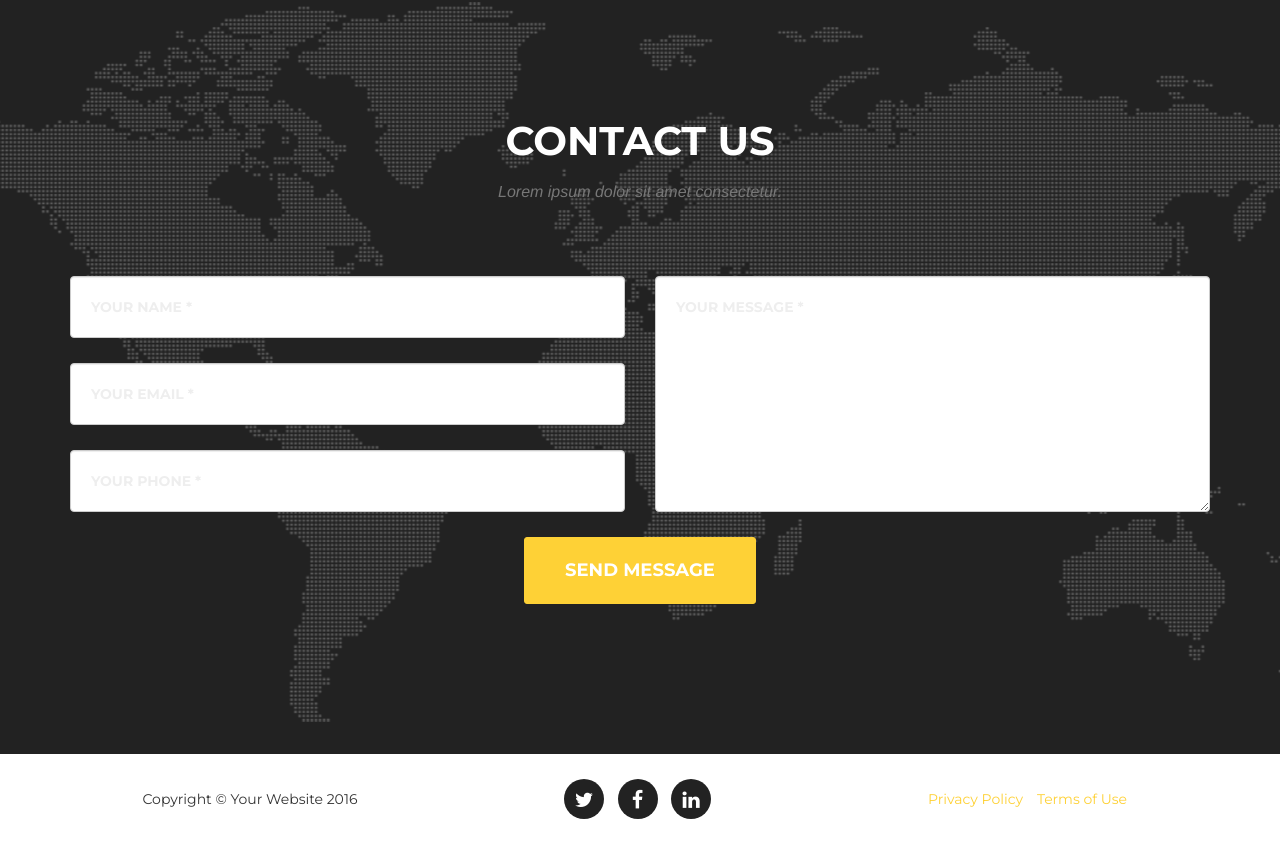
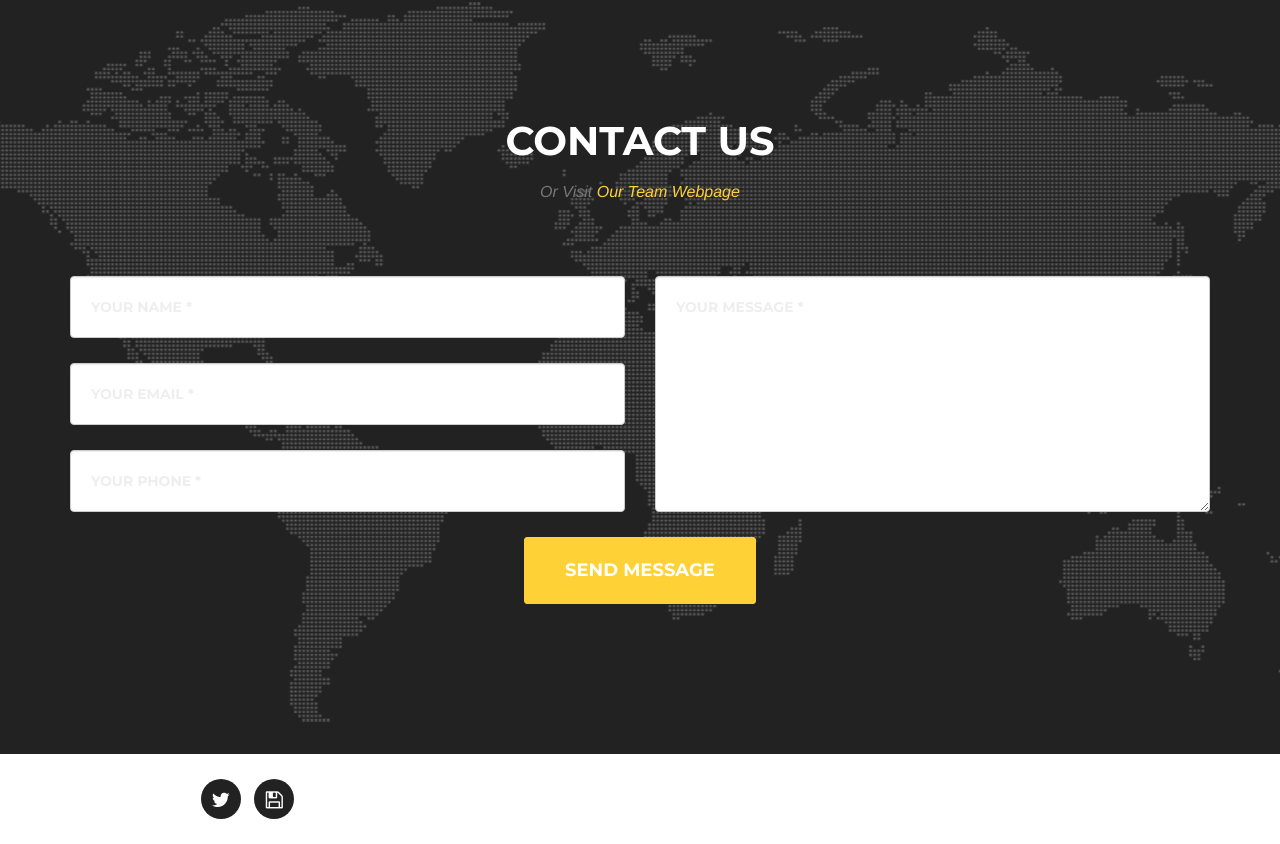
Before and after one commit to bijanisa/vasa, a website: page index.html in a window 1280 px wide. Shown: the part 4260-5104 px from the top of the page. Drawn offline with nearby package versions, Linux system fonts and the light colour scheme; a web font is replaced by a local one.

Commit message:
Update index.html

```diff
--- a/index.html
+++ b/index.html
@@ -226,7 +226,7 @@ QR code scanner </p>
             <div class="row">
                 <div class="col-lg-12 text-center">
                     <h2 class="section-heading">Contact Us</h2>
-                    <h3 class="section-subheading text-muted">Lorem ipsum dolor sit amet consectetur.</h3>
+                    <h3 class="section-subheading text-muted">Or Visit <a href="http://chi.anthropology.msu.edu/">Our Team Webpage</a></h3>
                 </div>
             </div>
             <div class="row">
@@ -269,24 +269,10 @@ QR code scanner </p>
         <div class="container">
             <div class="row">
                 <div class="col-md-4">
-                    <span class="copyright">Copyright &copy; Your Website 2016</span>
-                </div>
-                <div class="col-md-4">
                     <ul class="list-inline social-buttons">
-                        <li><a href="#"><i class="fa fa-twitter"></i></a>
+                        <li><a href="https://twitter.com/chi_initiative"><i class="fa fa-twitter"></i></a>
                         </li>
-                        <li><a href="#"><i class="fa fa-facebook"></i></a>
-                        </li>
-                        <li><a href="#"><i class="fa fa-linkedin"></i></a>
-                        </li>
-                    </ul>
-                </div>
-                <div class="col-md-4">
-                    <ul class="list-inline quicklinks">
-                        <li><a href="#">Privacy Policy</a>
-                        </li>
-                        <li><a href="#">Terms of Use</a>
-                        </li>
+                        <li><a href="http://chi.anthropology.msu.edu/"><i class="fa fa-floppy-o"></i></a>
                     </ul>
                 </div>
             </div>
```
